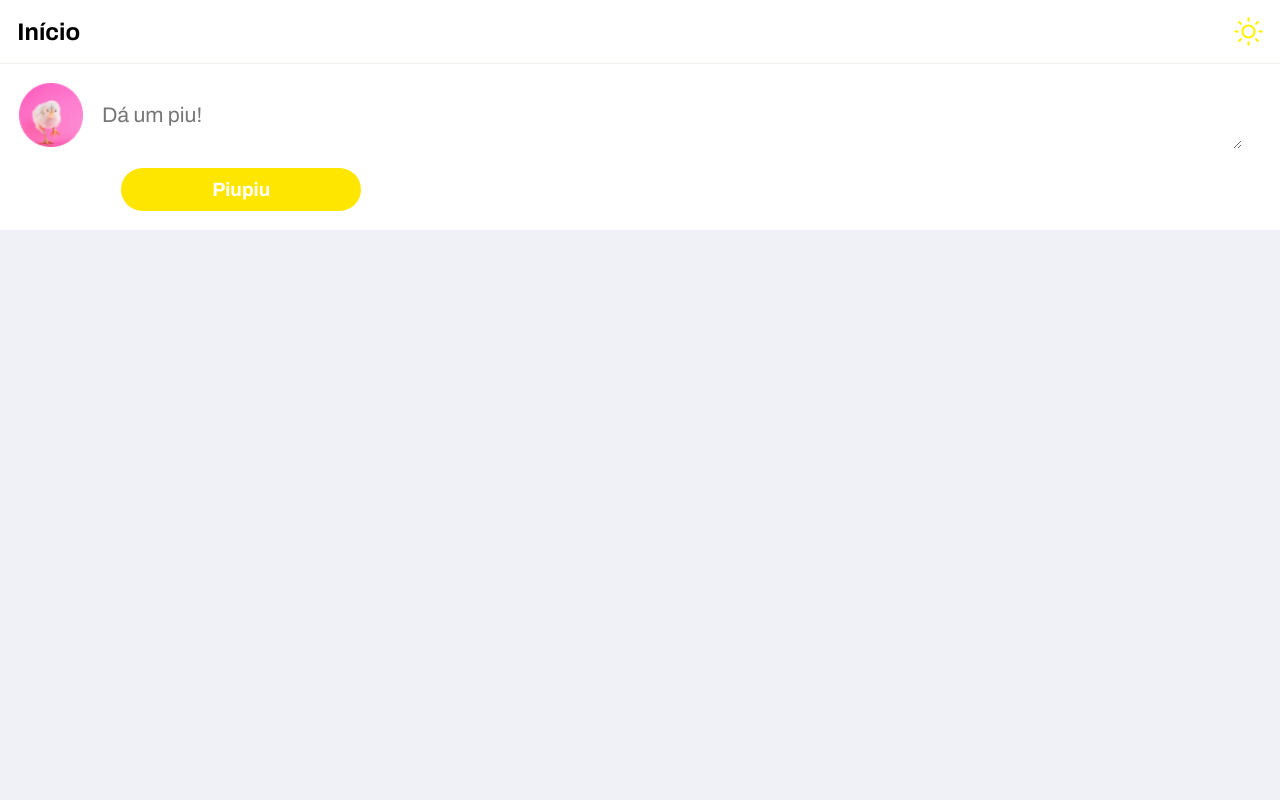
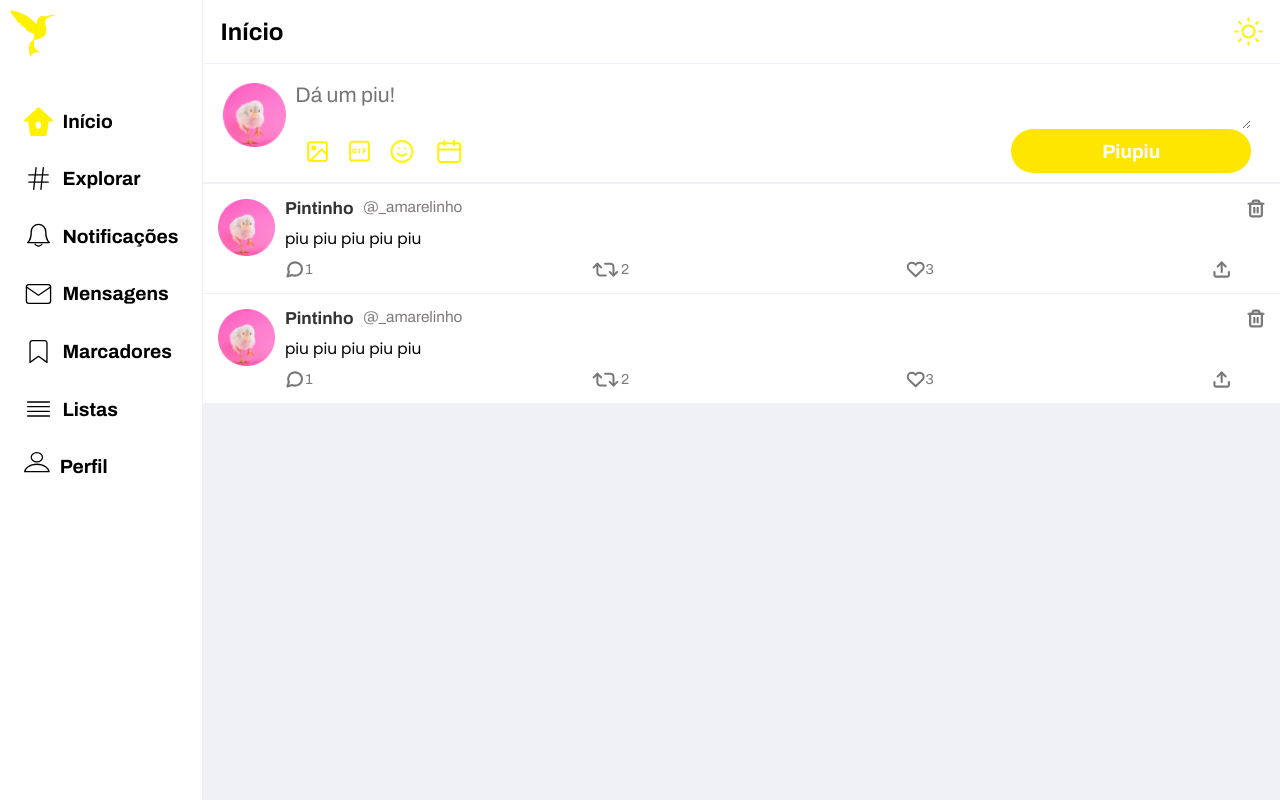
Before and after one commit to catarinaerickson/Piupiuwer, a React (Create React App) app: page /feed in a window 1280 px wide. Built offline with nearby package versions, Linux system fonts and the light colour scheme.

Commit message:
general style

```diff
--- a/src/components/Navbar/index.tsx
+++ b/src/components/Navbar/index.tsx
@@ -20,30 +20,37 @@ const Navbar: React.FC = () => {
 
             <div className="navbar-item">
                 <img src={ homeIcon } alt="Home"/>
+                <p>Início</p>
             </div>
 
             <div className="navbar-item">
                 <img src={ hashIcon } alt="Explore"/>
+                <p>Explorar</p>
             </div>
 
             <div className="navbar-item">
                 <img src={ bellIcon } alt="Notificações"/>
+                <p>Notificações</p>
             </div>
 
             <div className="navbar-item">
                 <img src={ messageIcon } alt="Mensagens"/>
+                <p>Mensagens</p>
             </div>
 
             <div className="navbar-item">
                 <img src={ markerIcon } alt="Marcadores"/>
+                <p>Marcadores</p>
             </div>
 
             <div className="navbar-item">
                 <img src={ listIcon } alt="Listas"/>
+                <p>Listas</p>
             </div>
 
             <div className="navbar-item">
                 <img src={ profileIcon } alt="Perfil"/>
+                <p>Perfil</p>
             </div>
 
         </NavbarComponent>
--- a/src/components/Navbar/styles.ts
+++ b/src/components/Navbar/styles.ts
@@ -26,7 +26,35 @@ export const NavbarComponent = styled.div `
         }
     }
 
+    .navbar-item p {
+        display: none;
+    }
+
     .navbar-item img {
         height: 3rem;
     }
+
+    @media (max-width: 500px) {
+        display: none;
+    }
+
+    @media (min-width: 850px) {
+        align-items: flex-start;
+
+        .navbar-item {
+            display: flex;
+            align-items: center;
+            border-radius: 3rem;
+        }
+
+        .navbar-item img {
+            margin-right: 1rem;
+        }
+
+        .navbar-item p{
+            display: block;
+            font: 700 2.0rem Archivo;
+            color: var(--color-text-title);
+        }
+    }
 `
--- /dev/null
+++ b/src/components/Piu/index.tsx
@@ -0,0 +1,54 @@
+import React from 'react';
+
+import { PiuComponent } from './styles';
+
+import profileImg from '../../assets/images/piupic.png';
+import commentIcon from '../../assets/images/message-circle.svg';
+import repiuIcon from '../../assets/images/repiu.svg';
+import likeIcon from '../../assets/images/heart.svg';
+import shareIcon from '../../assets/images/upload.svg';
+import trashIcon from '../../assets/images/trash.svg';
+
+const Piu: React.FC = () => {
+    return(
+        <PiuComponent>
+            <img src={ profileImg } alt='Foto de Perfil'/>
+            <div className="piu-block">
+
+                <div className="piu-user">
+                    <strong>Pintinho</strong>
+                    <p>@_amarelinho</p>
+                </div>
+
+                <div className="piu-msg">
+                    <p>piu piu piu piu piu</p>
+                </div>
+
+                <div className="piu-react">
+                    <div className="icon">
+                        <img src={commentIcon} alt="Comentários"/>
+                        <p>1</p>
+                    </div>
+                    <div className="icon">
+                        <img src={repiuIcon} alt="Repius"/>
+                        <p>2</p>
+                    </div>
+                    <div className="icon">
+                        <img src={likeIcon} alt="Curtidas"/>
+                        <p>3</p>
+                    </div>
+                    <div className="icon">
+                        <img src={shareIcon} alt="Compartilhar"/>
+                    </div>
+                </div>
+            </div>
+
+                <div className="piu-delete">
+                    <img src={trashIcon} alt="Excluir"/>
+                </div>
+
+        </PiuComponent>
+    )
+}
+
+export default Piu;
--- /dev/null
+++ b/src/components/Piu/styles.ts
@@ -0,0 +1,79 @@
+import styled from 'styled-components';
+
+export const PiuComponent = styled.section `
+    display: flex;
+    align-items: flex-start;
+    background: var(--color-background-content);
+    padding: 1.5rem;
+    margin-top: 0.1rem;
+
+    > img {
+        width: 6rem;
+        margin-right: 1rem;
+    }
+
+    .piu-block {
+        display: flex;
+        flex-direction: column;
+        justify-content: flex-start;
+        align-items: flex-start;
+        width: 100%;
+    }
+
+    .piu-block .piu-user {
+        display: flex;
+    }
+
+    .piu-block .piu-user strong {
+        font: 700 1.8rem Archivo;
+        color: var(--color-input-text);
+    }
+
+    .piu-block .piu-user p {
+        font: 500 1.6rem Archivo;
+        color: var(--color-input-content);
+        padding-left: 1rem;
+    }
+
+    .piu-block .piu-msg {
+        padding: 1.0rem 0;
+    }
+
+    .piu-block .piu-msg p {
+        word-break: break-word;
+        color: var(--color-text-title);
+    }
+
+    .piu-block .piu-react {
+        display: flex;
+        align-items: center;
+        justify-content: space-between;
+        width: 100%;
+    }
+
+    .piu-block .piu-react .icon {
+        display: flex;
+        align-items: center;
+        justify-content: flex-start;
+        margin-right: 1.5rem;
+    }
+
+    .piu-block .piu-react .icon img {
+        height: 2rem;
+    }
+
+    .piu-block .piu-react .icon p {
+        font: 500 1.5rem Archivo;
+        color: var(--color-input-content);
+    }
+
+    .piu-delete {
+        display: flex;
+        justify-content: flex-end;
+    }
+
+    .piu-delete img {
+        height: 2rem;
+    }
+
+`
--- a/src/pages/Feed/index.tsx
+++ b/src/pages/Feed/index.tsx
@@ -8,16 +8,16 @@ import { PageFeed } from './styles';
 import profileImg from '../../assets/images/piupic.png';
 import imgIcon from '../../assets/images/image.svg';
 import gifIcon from '../../assets/images/gif.svg';
-import topicIcon from '../../assets/images/server.svg';
 import smileIcon from '../../assets/images/smile.svg';
 import calendarIcon from '../../assets/images/calendar.svg';
+import Piu from '../../components/Piu';
 
 
 
  function Feed() {
      return(
          <PageFeed>
-            {/* /* <Navbar /> */ }
+            <Navbar />
             <main>
                 <Header />
                 <form>
@@ -27,11 +27,10 @@ import calendarIcon from '../../assets/images/calendar.svg';
                             <textarea placeholder='Dá um piu!'></textarea>
                             <div className="options">
                                 <div className="options-bar">
-                                    {/* <img src={ imgIcon } alt="Adicionar imagem"/>
-                                    <img src={ gifIcon } alt="Adicionar gif"/> */}
-                                    {/* <img src={ topicIcon } alt="Adicionar enquete"/>
+                                    <img src={ imgIcon } alt="Adicionar imagem"/>
+                                    <img src={ gifIcon } alt="Adicionar gif"/>
                                     <img src={ smileIcon } alt="Adicionar emoji"/>
-                                    <img src={ calendarIcon } alt="Adicionar agenda"/> */}
+                                    <img src={ calendarIcon } alt="Adicionar agenda"/>
                                 </div>
                                 <Button
                                     title='Piupiu'
@@ -41,6 +40,9 @@ import calendarIcon from '../../assets/images/calendar.svg';
                         </section>
                     </div>
                 </form>
+
+                <Piu />
+                <Piu />
             </main>
          </PageFeed>
      )
--- a/src/pages/Feed/styles.ts
+++ b/src/pages/Feed/styles.ts
@@ -32,9 +32,9 @@ export const PageFeed = styled.div `
 
     main .input-block section {
         width: 100%;
-        padding: 2rem;
         display: flex;
         flex-direction: column;
+        padding: 0 1rem 1rem 1rem;
     }
 
     main .input-block section textarea {
@@ -46,19 +46,29 @@ export const PageFeed = styled.div `
 
     main .input-block section .options {
         display: flex;
+        justify-content: space-between;
         align-items: center;
-        margin-top: 2rem;
     }
 
     main .input-block section .options .options-bar{
         display: flex;
-        margin-right: 2rem;
     }
 
     main .input-block section .options .options-bar img{
         margin: 0 1rem;
     }
 
+    @media (max-width: 360px) {
+        main .input-block section .options{
+            justify-content: flex-end;
+
+        }
+
+        main .input-block section .options .options-bar {
+            display: none;
+        }
+    }
+
 
 
 `
```
